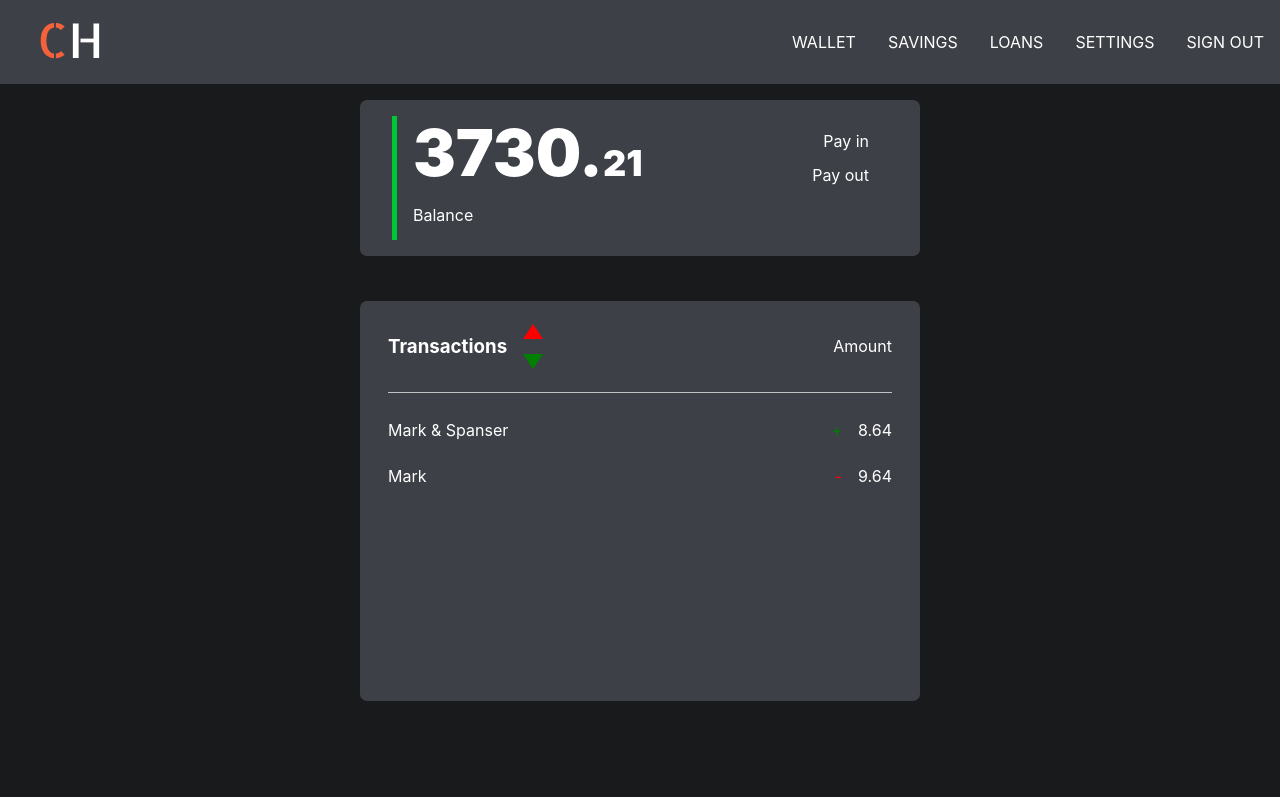
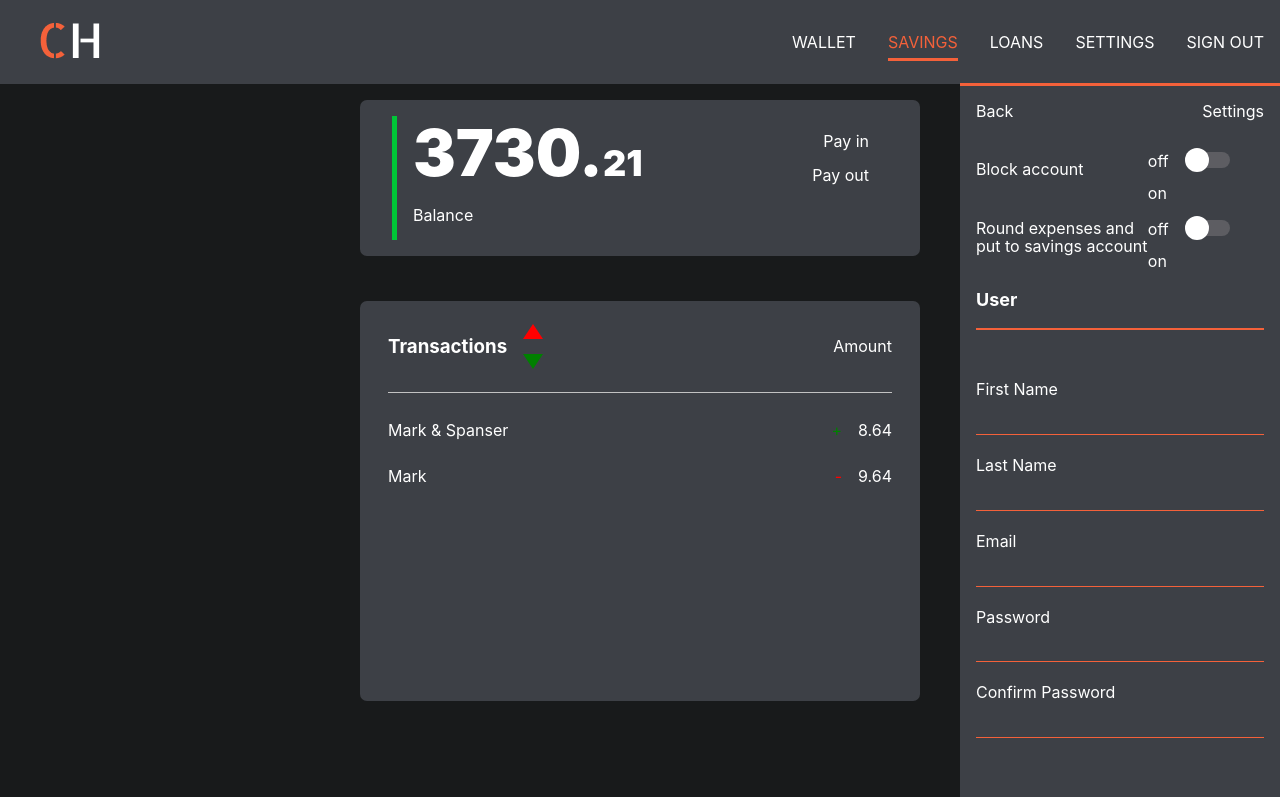
Before and after one commit to Sido-A/react_bank_app, a React (Create React App) app: page /savings in a window 1280 px wide. Shown: the top 797 px of the page. Built offline with nearby package versions, Linux system fonts and the light colour scheme.

Commit message:
edit headers to className & headers css

```diff
--- a/src/App.js
+++ b/src/App.js
@@ -25,6 +25,7 @@ function App() {
             <div className="app__inner">
               <Balance color="blue" service="loans" />
               <Transactions />
+              <Settings />
             </div>
           </Route>
           <Route path="/savings">
@@ -32,6 +33,7 @@ function App() {
             <div className="app__inner">
               <Balance color="green" service="savings" />
               <Transactions />
+              <Settings />
             </div>
           </Route>
           <Route path="/wallet">
--- a/src/components/LoggedInHeader.js
+++ b/src/components/LoggedInHeader.js
@@ -1,10 +1,16 @@
 import React from "react";
-import { NavLink } from "react-router-dom";
+import { NavLink, useHistory } from "react-router-dom";
 
 import logo from "../img/CH.png";
 import "../css/LoggedInHeader.css";
 
 function LoggedInHeader() {
+  const history = useHistory();
+
+  // const signOut = () => {
+  //   history.push("/");
+  // };
+
   return (
     <header className="loggedInHeader">
       <div className="loggedInHeader__inner">
@@ -12,19 +18,19 @@ function LoggedInHeader() {
           <img src={`${logo}`} alt="" />
         </figure>
         <nav className="loginSignupHeader__right">
-          <NavLink class="loggedInHeader__link" to="/wallet">
+          <NavLink className="loggedInHeader__link" to="/wallet">
             <span>wallet</span>
           </NavLink>
-          <NavLink class="loggedInHeader__link" to="/savings">
+          <NavLink className="loggedInHeader__link" to="/savings">
             <span>savings</span>
           </NavLink>
-          <NavLink class="loggedInHeader__link" to="/loans">
+          <NavLink className="loggedInHeader__link" to="/loans">
             <span>loans</span>
           </NavLink>
-          <NavLink class="loggedInHeader__link" to="">
+          <NavLink className="loggedInHeader__link" to="/settings">
             <span>settings</span>
           </NavLink>
-          <NavLink class="loggedInHeader__link" to="/">
+          <NavLink className="loggedInHeader__link" to="/" exact>
             <span>sign out</span>
           </NavLink>
         </nav>
--- a/src/components/LoginSignupHeader.js
+++ b/src/components/LoginSignupHeader.js
@@ -11,11 +11,11 @@ function LoginSignupHeader() {
           <img src={`${logo}`} alt="" />
         </figure>
         <nav className="loginSignupHeader__right">
-          <NavLink class="loginSignupHeader__link" to="/">
+          <NavLink className="loginSignupHeader__link" to="/" exact>
             <span>Login</span>
           </NavLink>
           <span>/</span>
-          <NavLink class="loginSignupHeader__link" to="/signup">
+          <NavLink className="loginSignupHeader__link" to="/signup">
             <span>Sign up</span>
           </NavLink>
         </nav>
--- a/src/css/LoggedInHeader.css
+++ b/src/css/LoggedInHeader.css
@@ -15,7 +15,7 @@
   cursor: pointer;
   text-transform: uppercase;
 }
-.active {
+.active > span {
   color: #f4613a;
 }
 
--- a/src/css/LoginSignupHeader.css
+++ b/src/css/LoginSignupHeader.css
@@ -26,7 +26,8 @@
 
 .active {
   color: #f4613a;
-  border-bottom: 1px solid #f4613a;
+  padding-bottom: 0.4em;
+  border-bottom: 3px solid #f4613a;
 }
 
 .loginSignupHeader__link:hover {
```
Also changed, not shown: 1 other file (tests, documents, lock files or other folders).
